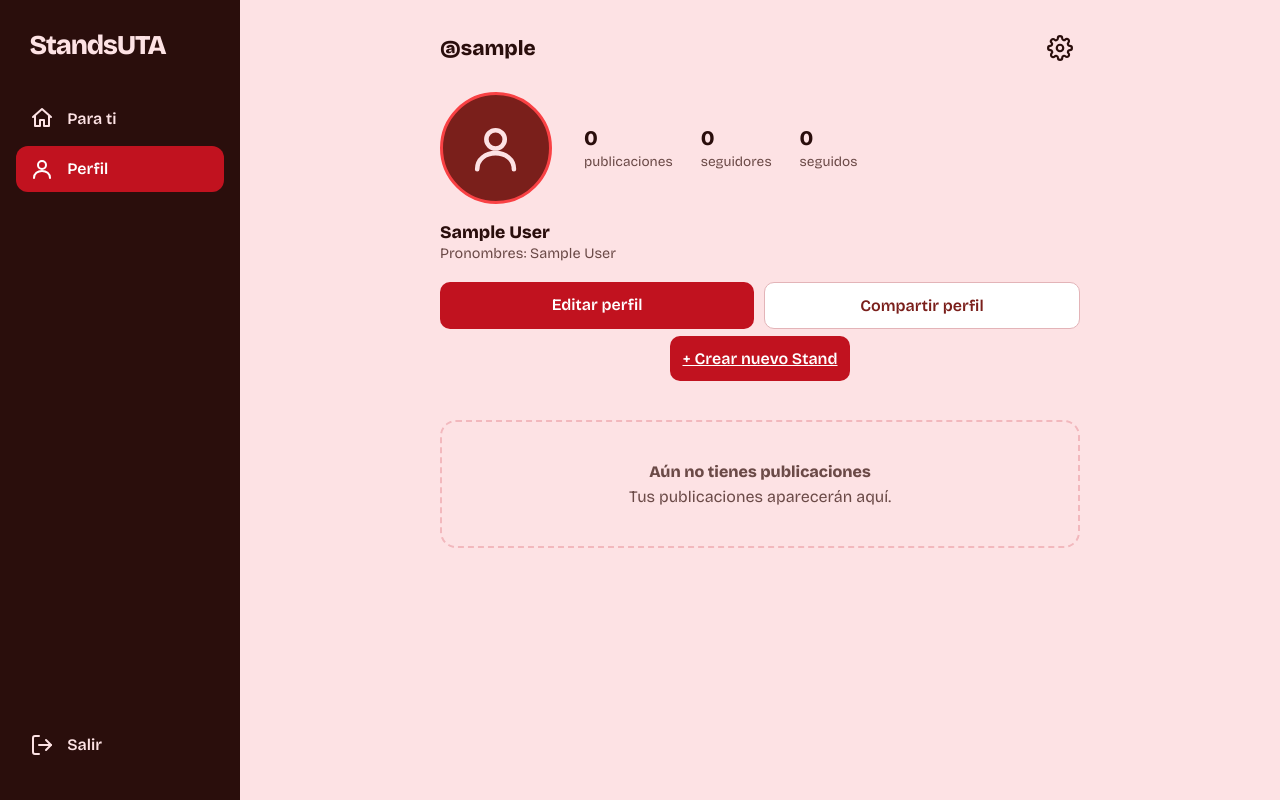
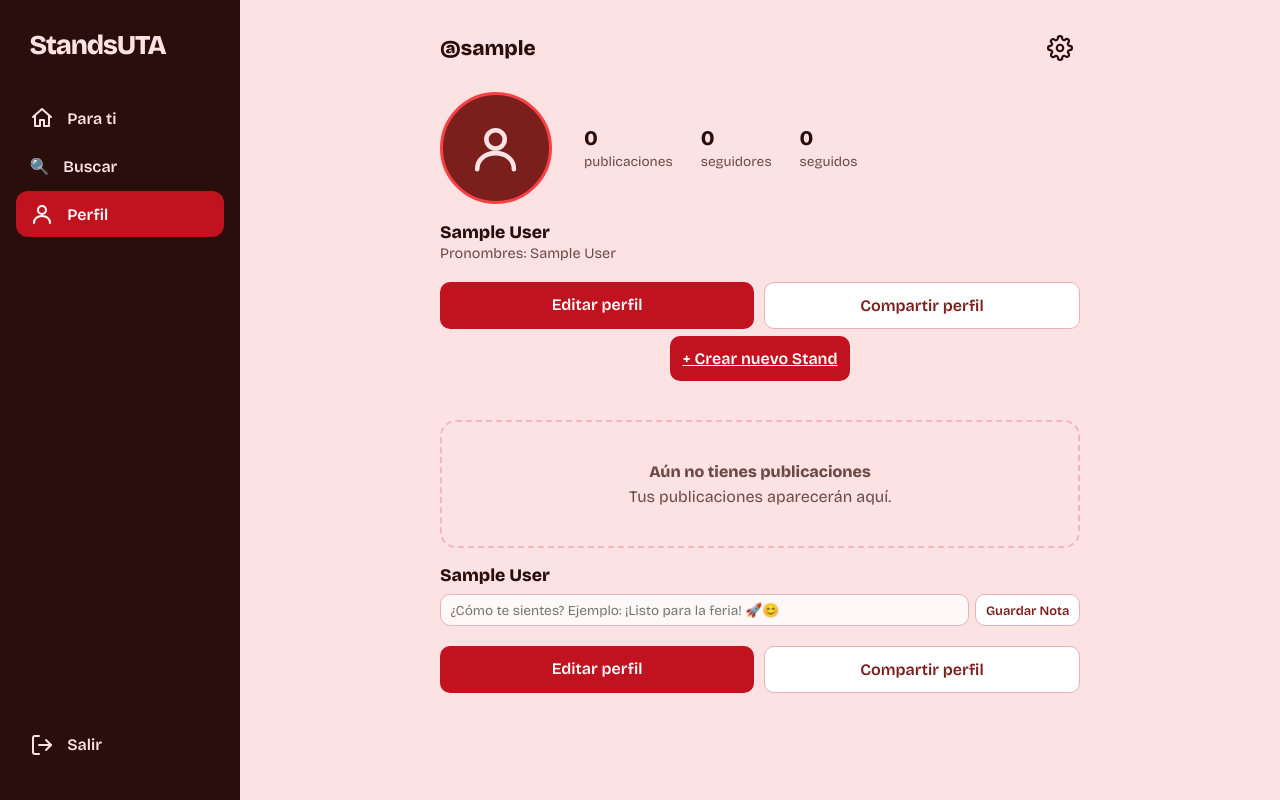
Before and after one commit to Hannie18/StandsUTA, a Flask app: a page that uses templates/perfil.html in a window 1280 px wide. Run offline with Flask 3, Linux system fonts and the light colour scheme; the visitor is signed in with stand-in values (Sample User, id 1); data that the repository does not hold is empty.

Commit message:
integracion de la seccion perfil extras

```diff
--- a/app.py
+++ b/app.py
@@ -181,7 +181,7 @@ def inicio():
     user_id = session["user_id"]
     db = get_db()
     with db.cursor() as cur:
-        # Extraemos TODAS las publicaciones de TODOS los usuarios
+        # 1. Feed excluyendo bloqueados/silenciados
         cur.execute("""
             SELECT p.*, u.username, u.foto AS usuario_foto,
               (SELECT COUNT(*) FROM me_gusta WHERE publicacion_id = p.id) AS total_likes,
@@ -189,11 +189,13 @@ def inicio():
               (SELECT COUNT(*) FROM guardados WHERE publicacion_id = p.id AND usuario_id = %s) AS esta_guardado
             FROM publicaciones p
             JOIN usuarios u ON p.usuario_id = u.id
+            WHERE p.usuario_id NOT IN (
+                SELECT perfil_id FROM bloqueos_silencios WHERE usuario_id = %s
+            )
             ORDER BY p.creado_en DESC
-        """, (user_id, user_id))
+        """, (user_id, user_id, user_id))
         publicaciones = cur.fetchall()
 
-        # Cargar comentarios para cada publicación en el Feed
         for p in publicaciones:
             cur.execute("""
                 SELECT c.texto, c.creado_en, u.username
@@ -204,8 +206,19 @@ def inicio():
             """, (p["id"],))
             p["comentarios"] = cur.fetchall()
 
+        # 2. Recomendaciones: Todos los demás perfiles excepto el usuario en sesión y los bloqueados
+        cur.execute("""
+            SELECT id, username, nombre, apellido, foto, nota_estado
+            FROM usuarios
+            WHERE id != %s AND id NOT IN (
+                SELECT perfil_id FROM bloqueos_silencios WHERE usuario_id = %s AND tipo = 'bloqueo'
+            )
+            LIMIT 3
+        """, (user_id, user_id))
+        recomendados = cur.fetchall()
+
     db.close()
-    return render_template("para_ti.html", publicaciones=publicaciones, seccion="inicio")
+    return render_template("para_ti.html", publicaciones=publicaciones, recomendados=recomendados, seccion="inicio")
 # ---------- Borrar Publicación ----------
 @app.route("/borrar_publicacion/<int:pub_id>", methods=["POST"])
 @login_requerido
@@ -577,3 +590,69 @@ def publicar():
             flash(e, "error")
 
     return render_template("publicar.html", seccion="publicar")
+
+# ------- BUSCADOR DE PERFIL -------------------
+
+@app.route("/buscar", methods=["GET"])
+@login_requerido
+def buscar_perfiles():
+    query = request.args.get("q", "").strip()
+    resultados = []
+    if query:
+        db = get_db()
+        with db.cursor() as cur:
+            # Buscar por username, nombre o apellido evitando el usuario actual
+            cur.execute("""
+                SELECT id, username, nombre, apellido, foto, nota_estado
+                FROM usuarios
+                WHERE (username LIKE %s OR nombre LIKE %s OR apellido LIKE %s)
+                  AND id != %s
+                LIMIT 10
+            """, (f"%{query}%", f"%{query}%", f"%{query}%", session["user_id"]))
+            resultados = cur.fetchall()
+        db.close()
+    return render_template("buscar.html", query=query, resultados=resultados, seccion="buscar")
+
+# -------------- BLOQUEAR O SILENCIAR -------------------
+@app.route("/accion_perfil/<int:perfil_id>/<tipo>", methods=["POST"])
+@login_requerido
+def accion_perfil(perfil_id, tipo):
+    if tipo not in ["bloqueo", "silencio"]:
+        abort(400)
+
+    user_id = session["user_id"]
+    if perfil_id == user_id:
+        flash("No puedes realizar esta acción sobre tu propio perfil.", "error")
+        return redirect(request.referrer or url_for("inicio"))
+
+    db = get_db()
+    with db.cursor() as cur:
+        # Alternar la acción (si ya existe, la quita; si no, la agrega)
+        cur.execute("SELECT * FROM bloqueos_silencios WHERE usuario_id=%s AND perfil_id=%s AND tipo=%s",
+                    (user_id, perfil_id, tipo))
+        existe = cur.fetchone()
+
+        if existe:
+            cur.execute("DELETE FROM bloqueos_silencios WHERE usuario_id=%s AND perfil_id=%s AND tipo=%s",
+                        (user_id, perfil_id, tipo))
+            flash(f"Se ha quitado el {tipo}.", "ok")
+        else:
+            cur.execute("INSERT INTO bloqueos_silencios (usuario_id, perfil_id, tipo) VALUES (%s, %s, %s)",
+                        (user_id, perfil_id, tipo))
+            flash(f"Perfil {tipo}ado con éxito.", "ok")
+        db.commit()
+    db.close()
+    return redirect(request.referrer or url_for("inicio"))
+
+# ------------- ACTUALIZAR NOTA DE ESTADO CON EMOJI ------------
+@app.route("/actualizar_nota", methods=["POST"])
+@login_requerido
+def actualizar_nota():
+    nota = request.form.get("nota_estado", "").strip()
+    db = get_db()
+    with db.cursor() as cur:
+        cur.execute("UPDATE usuarios SET nota_estado=%s WHERE id=%s", (nota or None, session["user_id"]))
+        db.commit()
+    db.close()
+    flash("Nota de estado actualizada.", "ok")
+    return redirect(url_for("perfil"))
--- a/templates/app_base.html
+++ b/templates/app_base.html
@@ -15,6 +15,10 @@
     <nav class="lateral" aria-label="Principal">
       <p class="logo">StandsUTA</p>
       <a class="nav-item" href="{{ url_for('inicio') }}" {% if seccion == 'inicio' %}aria-current="page"{% endif %}>{{ casa() }}<span>Para ti</span></a>
+
+      <!-- NUEVA OPCIÓN DE BÚSQUEDA AGREGADA AQUÍ -->
+      <a class="nav-item" href="{{ url_for('buscar_perfiles') }}" {% if seccion == 'buscar' %}aria-current="page"{% endif %}>🔍 <span>Buscar</span></a>
+
       <a class="nav-item" href="{{ url_for('perfil') }}" {% if seccion == 'perfil' %}aria-current="page"{% endif %}>{{ icono_usuario() }}<span>Perfil</span></a>
       <a class="nav-item salir" href="{{ url_for('salir') }}">{{ icono_salir() }}<span>Salir</span></a>
     </nav>
--- a/templates/perfil.html
+++ b/templates/perfil.html
@@ -115,6 +115,43 @@
       </div>
     </div>
   </dialog>
+
+
+  <!-- En la sección de datos del perfil -->
+<section class="datos">
+  <p class="nombre">{{ nombre_completo }}</p>
+
+  <!-- Muestra la Nota/Estado si existe -->
+  {% if u.nota_estado %}
+    <div style="background: rgba(255,255,255,0.1); padding: 0.4rem 0.8rem; border-radius: 15px; display: inline-block; margin: 0.4rem 0;">
+      💭 <span>{{ u.nota_estado }}</span>
+    </div>
+  {% endif %}
+
+  <!-- Si es mi perfil, formulario rápido para cambiar la Nota de Estado -->
+  {% if es_mio %}
+    <form action="{{ url_for('actualizar_nota') }}" method="post" style="display: flex; gap: 0.4rem; margin-top: 0.5rem;">
+      <input type="text" name="nota_estado" maxlength="100" placeholder="¿Cómo te sientes? Ejemplo: ¡Listo para la feria! 🚀😊" value="{{ u.nota_estado or '' }}" class="input-comentario" style="font-size:0.85rem;">
+      <button type="submit" class="boton-sec btn-sm">Guardar Nota</button>
+    </form>
+  {% endif %}
+</section>
+
+<!-- En las acciones del perfil -->
+<div class="acciones">
+  {% if es_mio %}
+    <a class="boton" href="{{ url_for('editar_perfil') }}">Editar perfil</a>
+  {% else %}
+    <!-- Opciones para Bloquear / Silenciar -->
+    <form action="{{ url_for('accion_perfil', perfil_id=u.id, tipo='silencio') }}" method="post" style="display:inline;">
+      <button class="boton-sec btn-sm" type="submit">Silenciar</button>
+    </form>
+    <form action="{{ url_for('accion_perfil', perfil_id=u.id, tipo='bloqueo') }}" method="post" style="display:inline;" onsubmit="return confirm('¿Deseas bloquear a este perfil?');">
+      <button class="boton-sec btn-sm btn-borrar" type="submit">Bloquear</button>
+    </form>
+  {% endif %}
+  <button class="boton-sec" type="button" id="abrir-qr">Compartir perfil</button>
+</div>
 {% endblock %}
 
 {% block scripts %}
@@ -249,4 +286,5 @@
     }
   });
 </script>
+
 {% endblock %}
```
Also changed, not shown: templates/buscar.html (added, +38 -0 lines), templates/para_ti.html (+23 -0 lines).
